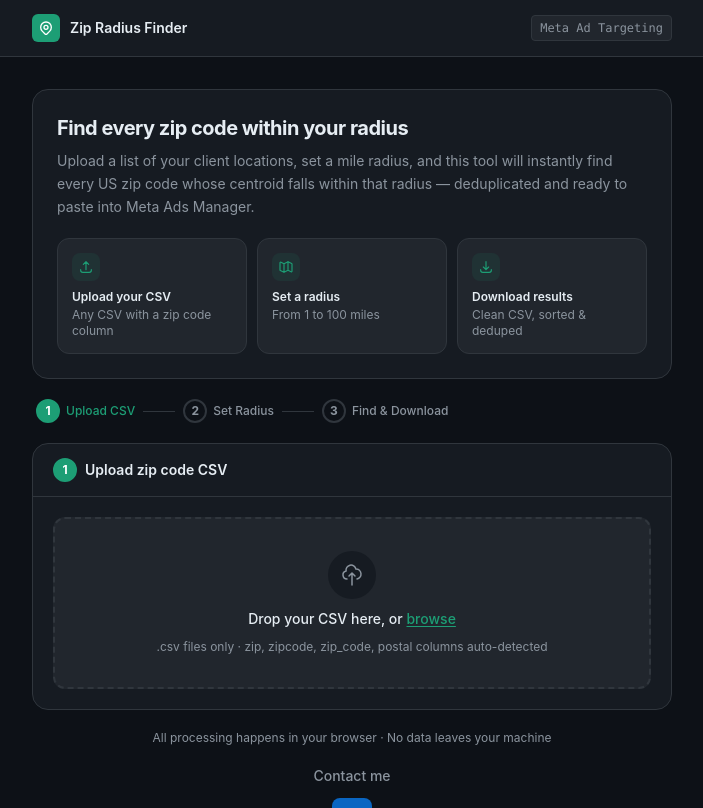
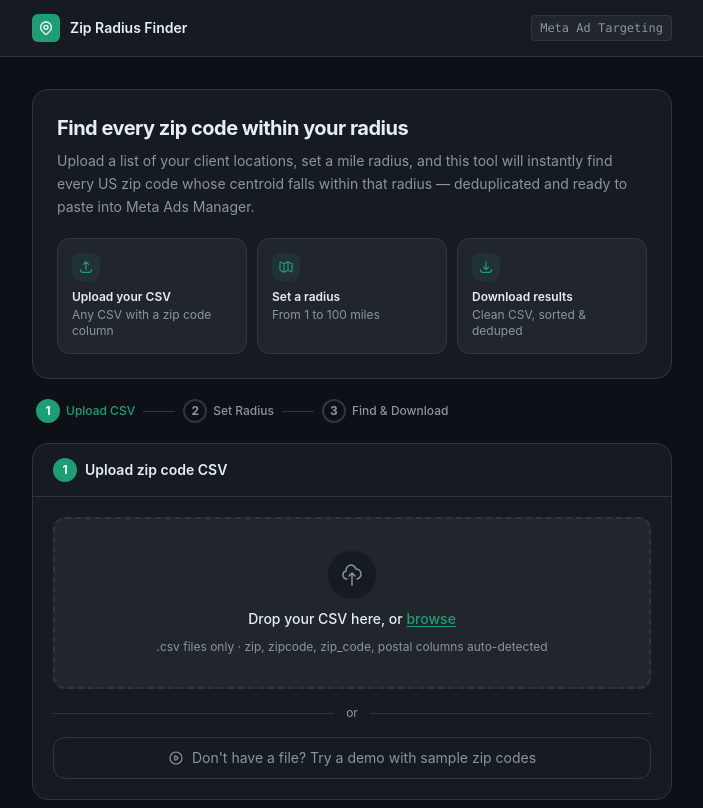
Before and after one commit to NaBiddy/zip-radius-finder, a Next.js app: page / in a window 1280 px wide. Shown: the top 808 px of the page, without its empty margins (288-991 px from the left). Built offline with nearby package versions, Linux system fonts and the light colour scheme.

Commit message:
Add demo button with 6 sample zip codes

```diff
--- a/app/page.tsx
+++ b/app/page.tsx
@@ -72,6 +72,15 @@ export default function Home() {
       setStage("configure");
     }
   }, [parseResult, radius]);
+
+  const handleDemo = useCallback(() => {
+    handleParsed({
+      zips: ["90027", "90802", "55906", "55414", "80014", "59715"],
+      detectedColumn: "demo",
+      totalRows: 6,
+      skippedRows: 0,
+    });
+  }, [handleParsed]);
 
   const handleReset = useCallback(() => {
     setStage("upload");
@@ -186,8 +195,30 @@ export default function Home() {
               <StepBadge n={1} active={stage === "upload"} complete={stage === "configure"} />
               <h2 className="font-semibold text-sm" style={{ color: "var(--text-1)" }}>Upload zip code CSV</h2>
             </div>
-            <div className="p-5">
+            <div className="p-5 space-y-4">
               <UploadZone onParsed={handleParsed} />
+              {stage === "upload" && (
+                <div className="flex items-center gap-3">
+                  <div className="flex-1 h-px" style={{ background: "var(--border)" }} />
+                  <span className="text-xs" style={{ color: "var(--text-2)" }}>or</span>
+                  <div className="flex-1 h-px" style={{ background: "var(--border)" }} />
+                </div>
+              )}
+              {stage === "upload" && (
+                <button
+                  onClick={handleDemo}
+                  className="w-full py-2.5 text-sm rounded-xl transition-all flex items-center justify-center gap-2"
+                  style={{ border: "1px solid var(--border)", color: "var(--text-2)", background: "transparent" }}
+                  onMouseEnter={e => { e.currentTarget.style.borderColor = "#1D9E75"; e.currentTarget.style.color = "#1D9E75"; }}
+                  onMouseLeave={e => { e.currentTarget.style.borderColor = "var(--border)"; e.currentTarget.style.color = "var(--text-2)"; }}
+                >
+                  <svg className="w-4 h-4" fill="none" stroke="currentColor" viewBox="0 0 24 24">
+                    <path strokeLinecap="round" strokeLinejoin="round" strokeWidth={1.75} d="M14.752 11.168l-3.197-2.132A1 1 0 0010 9.87v4.263a1 1 0 001.555.832l3.197-2.132a1 1 0 000-1.664z" />
+                    <path strokeLinecap="round" strokeLinejoin="round" strokeWidth={1.75} d="M21 12a9 9 0 11-18 0 9 9 0 0118 0z" />
+                  </svg>
+                  Don't have a file? Try a demo with sample zip codes
+                </button>
+              )}
             </div>
           </div>
         )}
```
